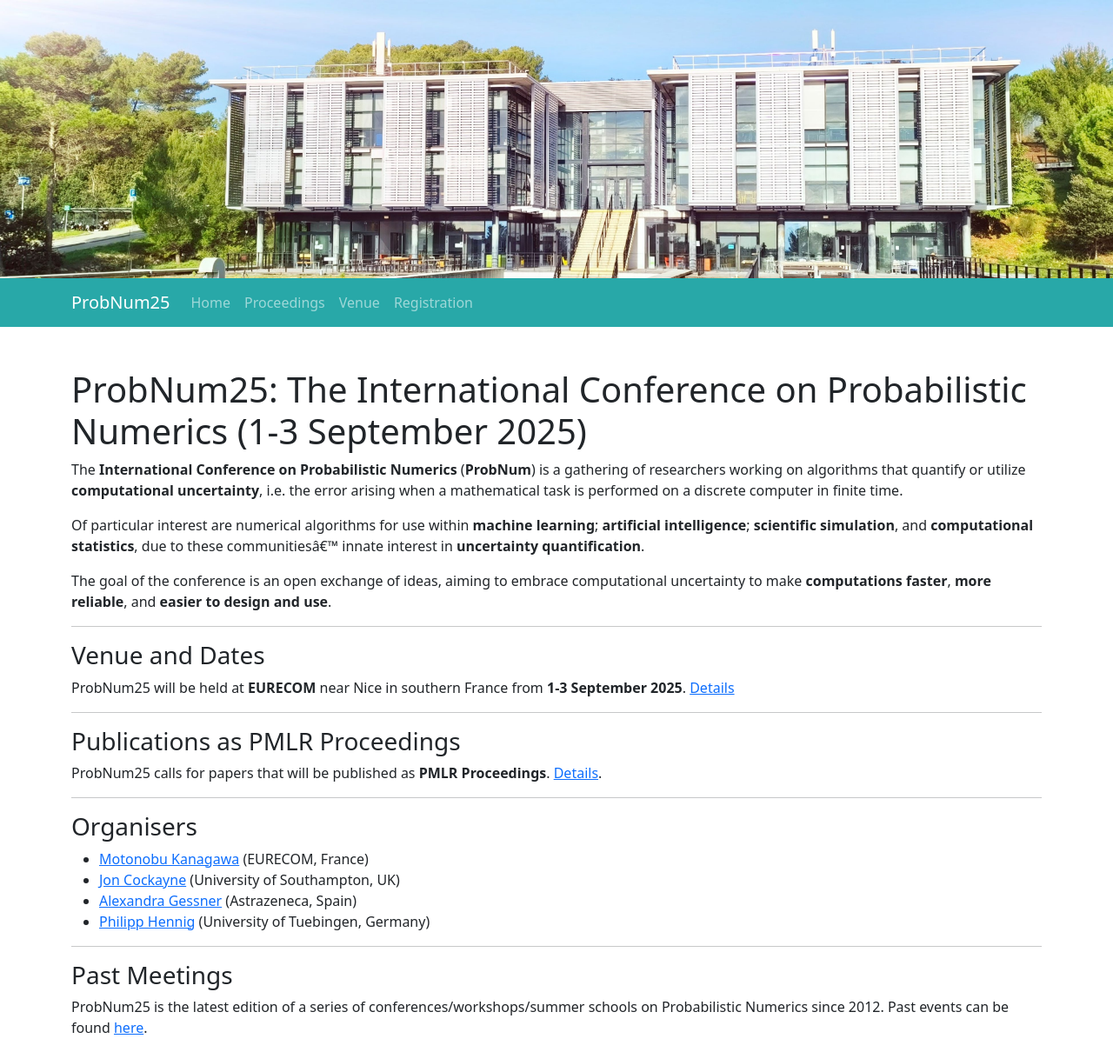
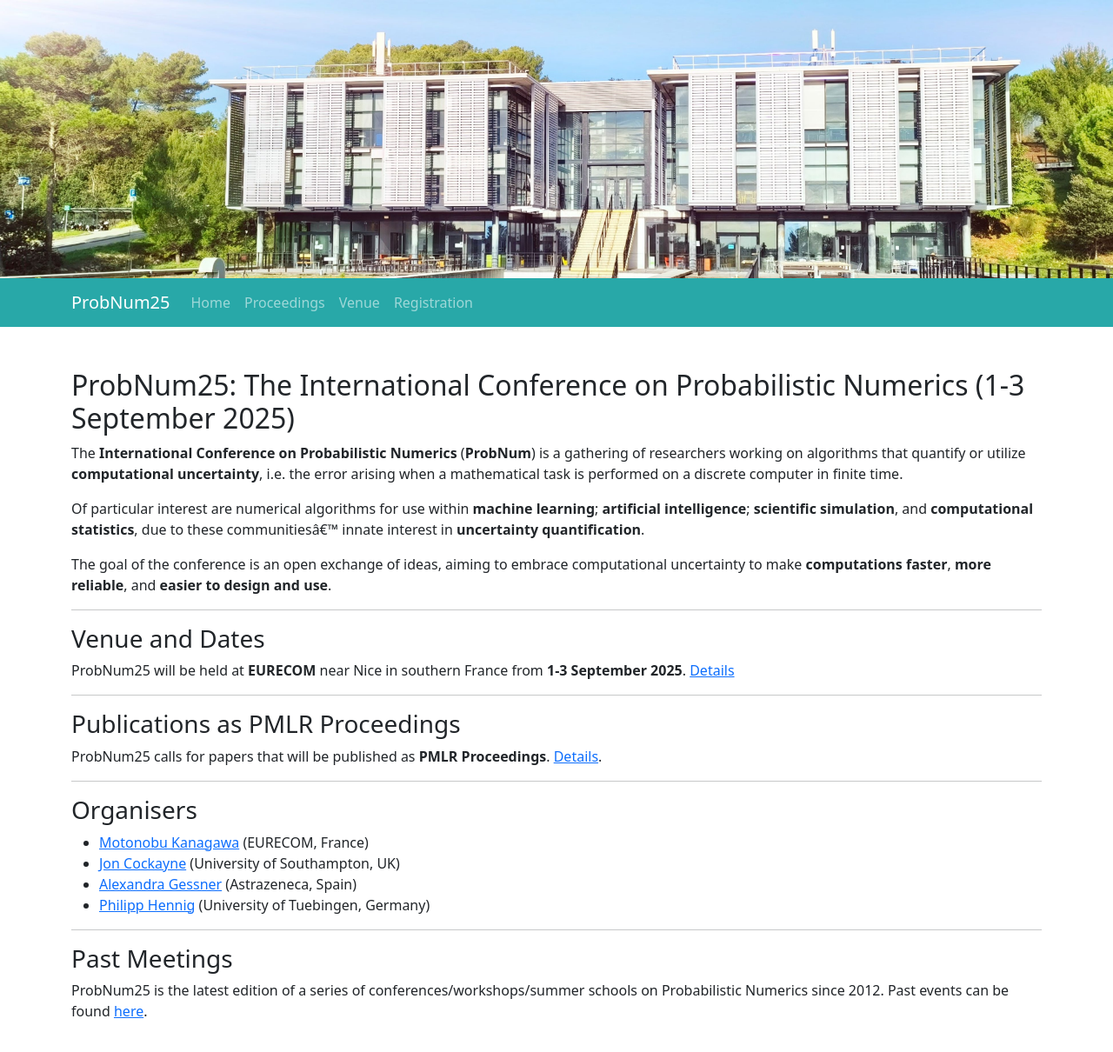
Before and after one commit to probnum2026/probnum2026.github.io, a Jekyll site: the page built from index.md, in a window 1280 px wide. Shown: the whole page at 87% size. Built offline with Jekyll 4.4.1, drawn with Linux system fonts in a browser that asks for light colours; nearby versions of some CDN libraries.

```diff
--- a/index.md
+++ b/index.md
@@ -3,7 +3,7 @@ layout: default
 title: 'ProbNum25'
 header_image: EURECOM-building-updated.jpg
 ---
-# ProbNum25: The International Conference on Probabilistic Numerics (1-3 September 2025)
+## ProbNum25: The International Conference on Probabilistic Numerics (1-3 September 2025)
 
 The **International Conference on Probabilistic Numerics** (**ProbNum**) is a gathering of researchers working on algorithms that quantify or utilize **computational uncertainty**, i.e. the error arising when a mathematical task is performed on a discrete computer in finite time.
 
```
